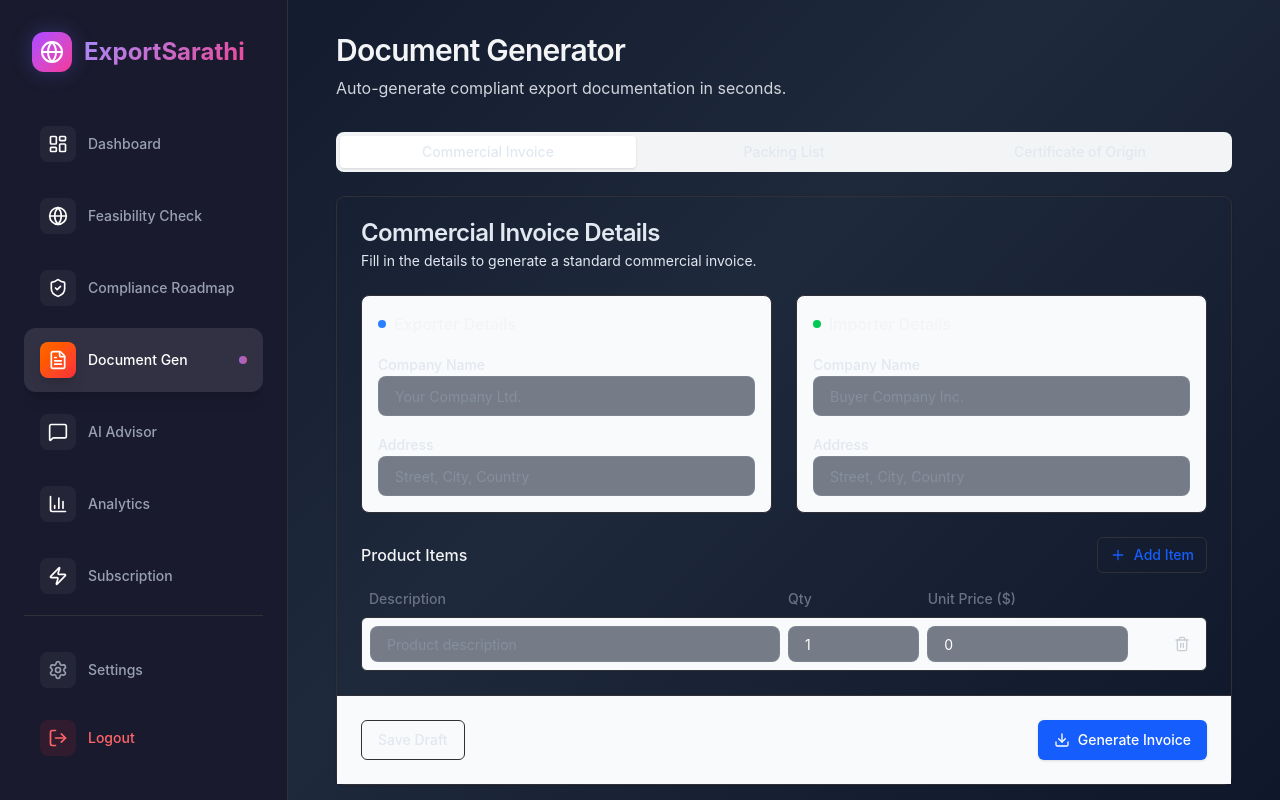
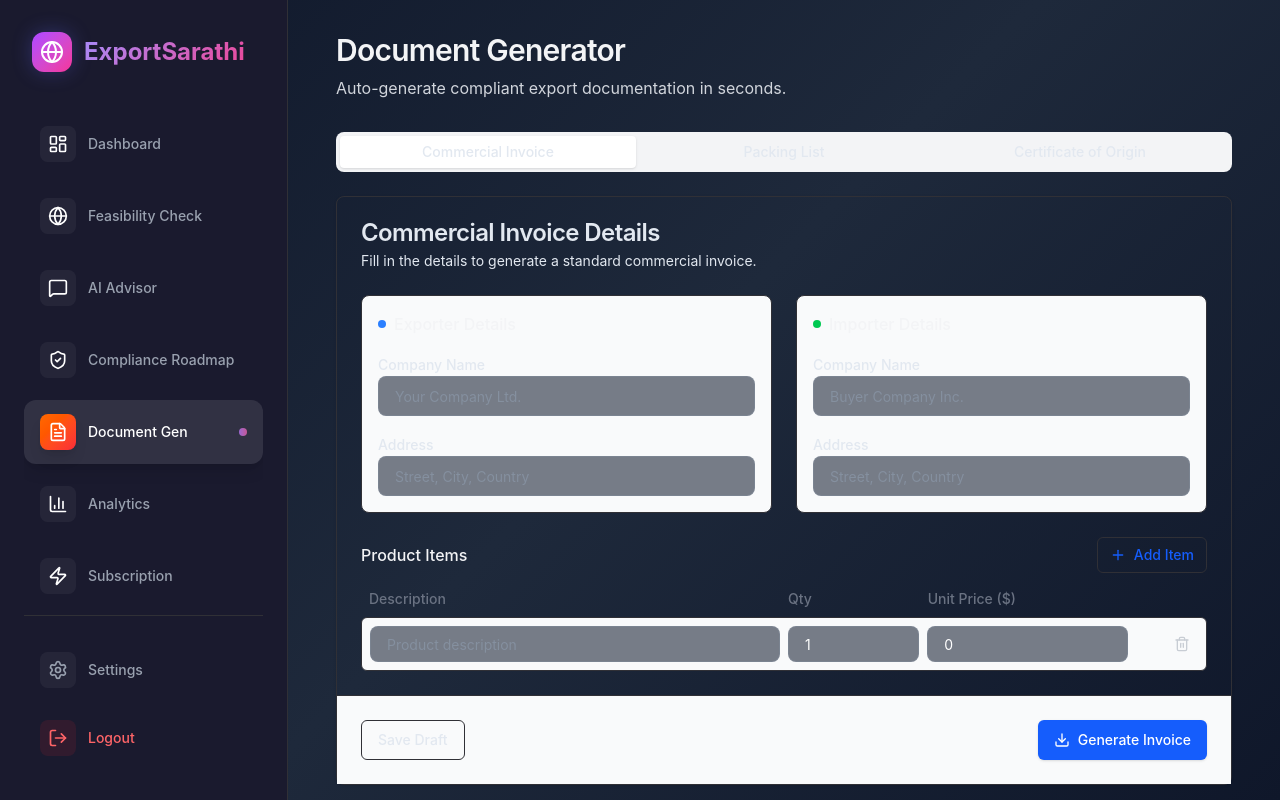
Before and after one commit to ajairaajvinayak/ExportSarathi, a Next.js app in the folder frontend/: page /dashboard/documents in a window 1280 px wide. Built offline with nearby package versions, Linux system fonts and the light colour scheme.

Commit message:
Reorder sidebar menu: Move AI Advisor above Compliance Roadmap

```diff
--- a/frontend/components/sidebar.tsx
+++ b/frontend/components/sidebar.tsx
@@ -30,6 +30,12 @@ const sidebarItems = [
         gradient: "from-green-500 to-emerald-500"
     },
     {
+        title: "AI Advisor",
+        href: "/dashboard/advisor",
+        icon: MessageSquare,
+        gradient: "from-yellow-500 to-orange-500"
+    },
+    {
         title: "Compliance Roadmap",
         href: "/dashboard/compliance",
         icon: ShieldCheck,
@@ -40,12 +46,6 @@ const sidebarItems = [
         href: "/dashboard/documents",
         icon: FileText,
         gradient: "from-orange-500 to-red-500"
-    },
-    {
-        title: "AI Advisor",
-        href: "/dashboard/advisor",
-        icon: MessageSquare,
-        gradient: "from-yellow-500 to-orange-500"
     },
     {
         title: "Analytics",
```
